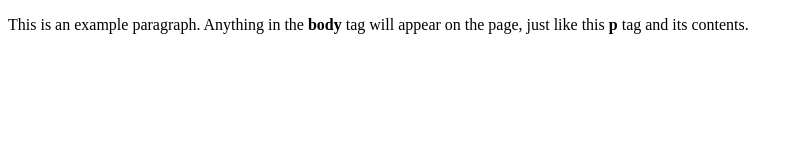
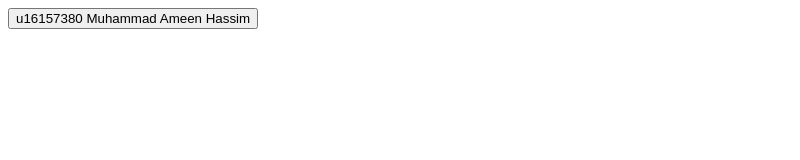
Before and after one commit to ameenhassim/MyRepo, a plain HTML site: page Index.html in a window 1280 px wide. Shown: the whole page, without its empty margins (0-800 px from the left). Drawn offline with Linux system fonts and the light colour scheme.

Commit message:
Update Index.html

```diff
--- a/Index.html
+++ b/Index.html
@@ -4,6 +4,6 @@
     <title>This is the title of the webpage</title>
   </head>
   <body>
-    <p>This is an example paragraph. Anything in the <strong>body</strong> tag will appear on the page, just like this <strong>p</strong> tag and its contents.</p>
+    <button type="button">u16157380 Muhammad Ameen Hassim</button>
   </body>
 </html>
```
